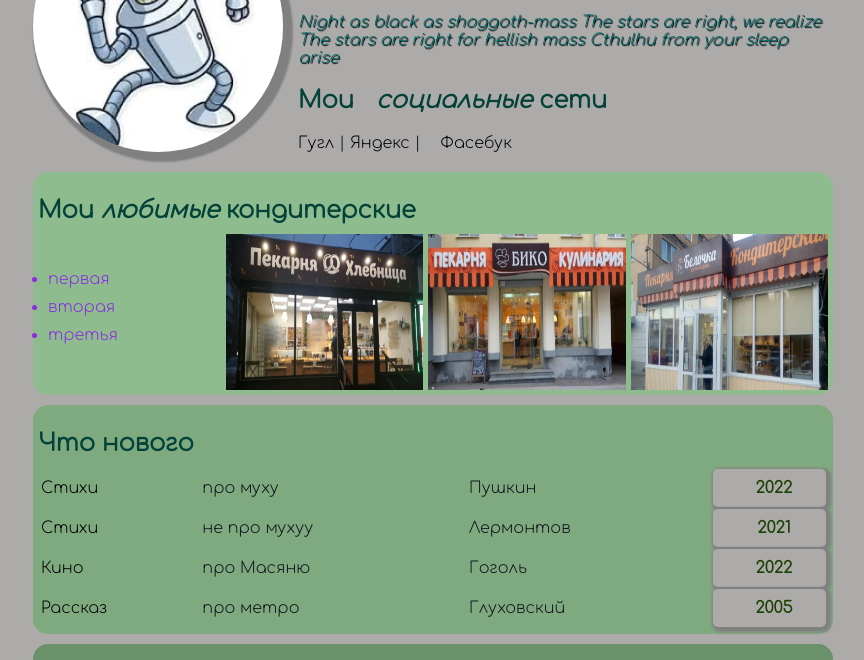
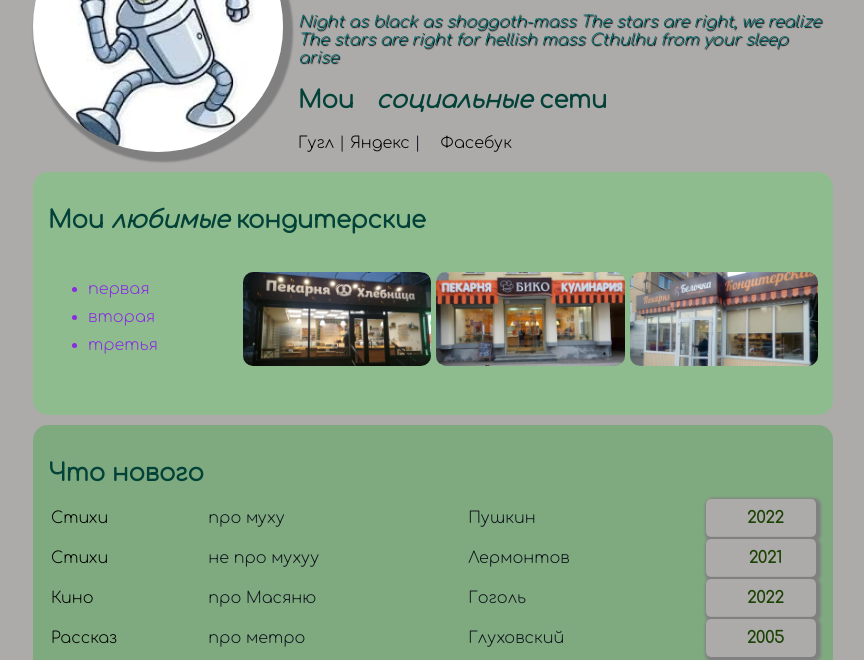
Before and after one commit to BMD63/babaycss, a plain HTML site: page index.html in a window 1280 px wide. Shown: the part 127-787 px from the top of the page, without its empty margins (207-1071 px from the left). Drawn offline with Linux system fonts and the light colour scheme; a web font is replaced by a local one.

Commit message:
Add files via upload
v2

```diff
--- a/index.html
+++ b/index.html
@@ -34,9 +34,9 @@
                             <li>вторая</li>
                             <li>третья</li>
                         </ul>
-                        <img src="hlebnitsa.jpeg" alt="пекарня хлебница" class="bakery">
-                        <img src="biko.jpeg" alt="пекарня бико" class="bakery">
-                        <img src="belochka.jpeg" alt="пекарня белочка" class="bakery">
+                        <a href="http://hlebnitca.ru" target="_blank" class="bakery1"><img src="hlebnitsa.jpeg" alt="пекарня хлебница" class="bakery"></a>
+                        <a href="https://biko63.ru/" target="_blank" class="bakery1"><img src="biko.jpeg" alt="пекарня бико" class="bakery"></a>
+                        <a href="http://belochka-smr.ru/" target="_blank" class="bakery1"><img src="belochka.jpeg" alt="пекарня белочка" class="bakery"></a>
                     </div>
                 </div>
                 <div class="card bg2">
--- a/styles.css
+++ b/styles.css
@@ -51,7 +51,7 @@ h1 {
 .card {
     background: paleturquoise;
     border-radius: 15px;
-    padding: 5px;
+    padding: 15px;
     margin-bottom: 10px;
 }
 .card h2{
@@ -80,11 +80,17 @@ h1 {
    .list {
        width: 25%;
        box-sizing: border-box;
+       padding-left: 40px;
           }
-.bakery {
+.bakery1  {
     box-sizing: border-box;
     width: 25%;
     margin-left: 5px;
+}
+.bakery {
+    width: 100%;
+    margin-top: 28px;
+    border-radius: 10px;
 }
 .table{
     width: 100%;
--- a/stylesemena.css
+++ b/stylesemena.css
@@ -81,6 +81,9 @@ h1:hover {
     margin-top: 10px;
     margin-bottom: 10px;
 }
+.txtarea {
+    resize: none;
+}
 .semena {
     display: flex;
     margin-top: 10px;
@@ -102,6 +105,7 @@ h1:hover {
 }
 .seed:hover {
     opacity: 1;
+    transition-duration: 1s;
 }
 .btn:hover {
     opacity: 0.9;
@@ -124,4 +128,5 @@ h1:hover {
 }
 .text:hover {
     opacity: 1;
+    transition-duration: 1s;
 }
```
Also changed, not shown: semena.html (+1 -1 lines).
